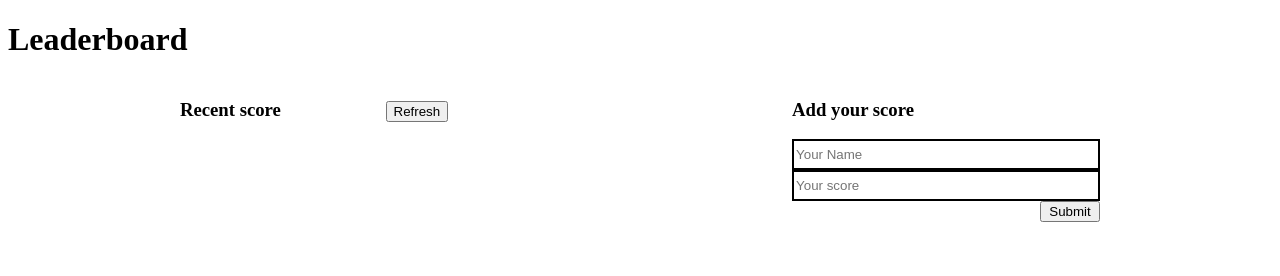
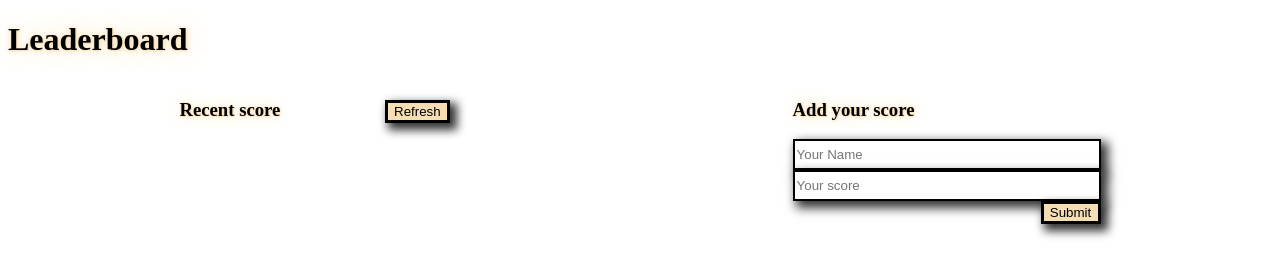
Before and after one commit to OnlyUnknown/Leaderboard, a website built with webpack: page src/index.html in a window 1280 px wide. Built offline with nearby package versions, Linux system fonts and the light colour scheme; no server answers.

Commit message:
Added shadow the the HMTL elements

```diff
--- a/src/style.css
+++ b/src/style.css
@@ -5,6 +5,9 @@
 
 .re-button {
   margin-left: 100px;
+  box-shadow: 5px 5px 10px 2px rgba(0,0,0,.8);
+  border: 3px solid black;
+  background: wheat;
 }
 
 .board {
@@ -12,20 +15,24 @@
   flex-direction: column;
   list-style: none;
   border: black solid 1px;
+
 }
 
 .board li {
   border-right: 2px solid black;
   border-left: 2px solid black;
   width: 300px;
+
 }
 
 .board li:first-child {
+
   border-top: 2px solid black;
 }
 
 .board li:last-child {
   border-bottom: 2px solid black;
+  box-shadow: 5px 5px 10px 2px rgba(0,0,0,.8);
 }
 
 .board li:nth-child(odd) {
@@ -42,9 +49,17 @@
   width: 300px;
   height: 25px;
   border: black solid 2px;
+  box-shadow: 5px 5px 10px 2px rgba(0,0,0,.8);
 }
 
 .submit-but {
   width: 60px;
   margin-left: auto;
+  box-shadow: 5px 5px 10px 2px rgba(0,0,0,.8);
+  border: 3px solid black;
+  background: wheat;
 }
+
+h1, h3{
+  text-shadow: 1px 1px 2px wheat, 0 0 1em wheat, 0 0 0.2em wheat;;
+}
```
